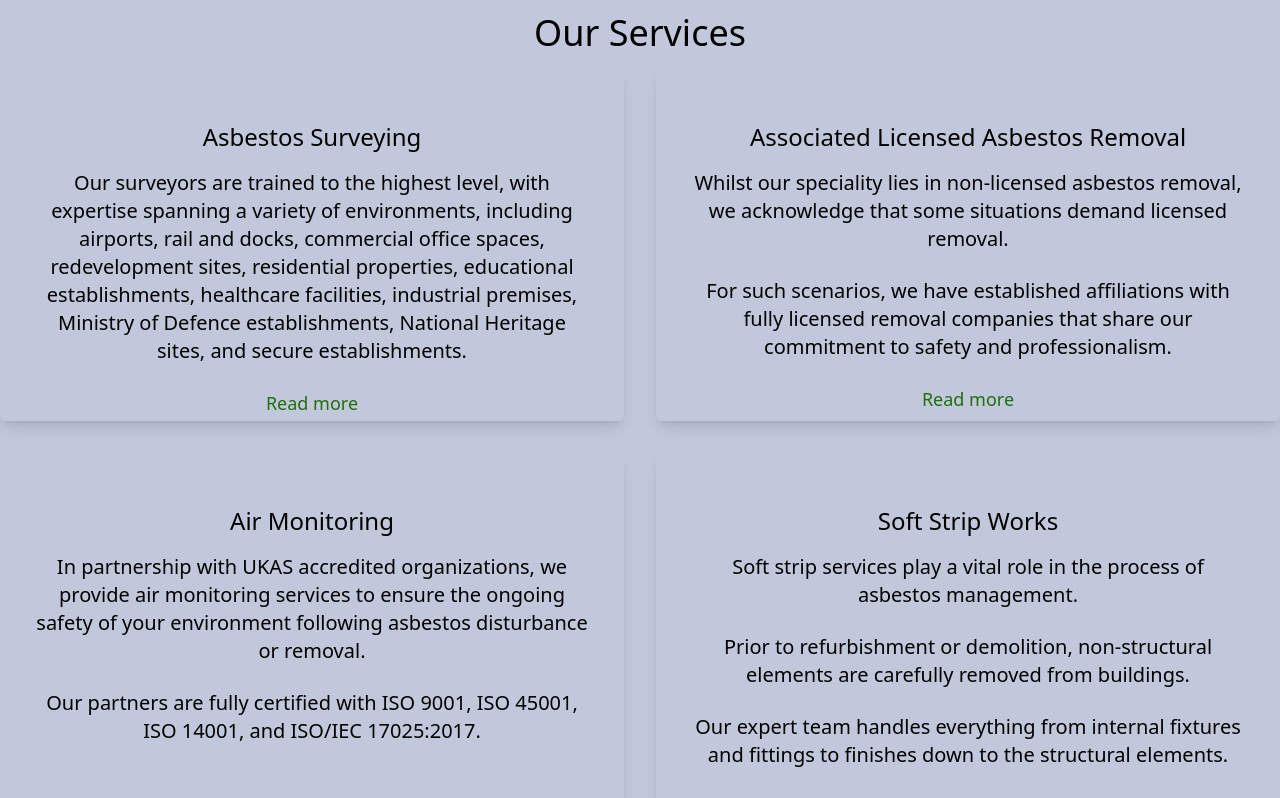
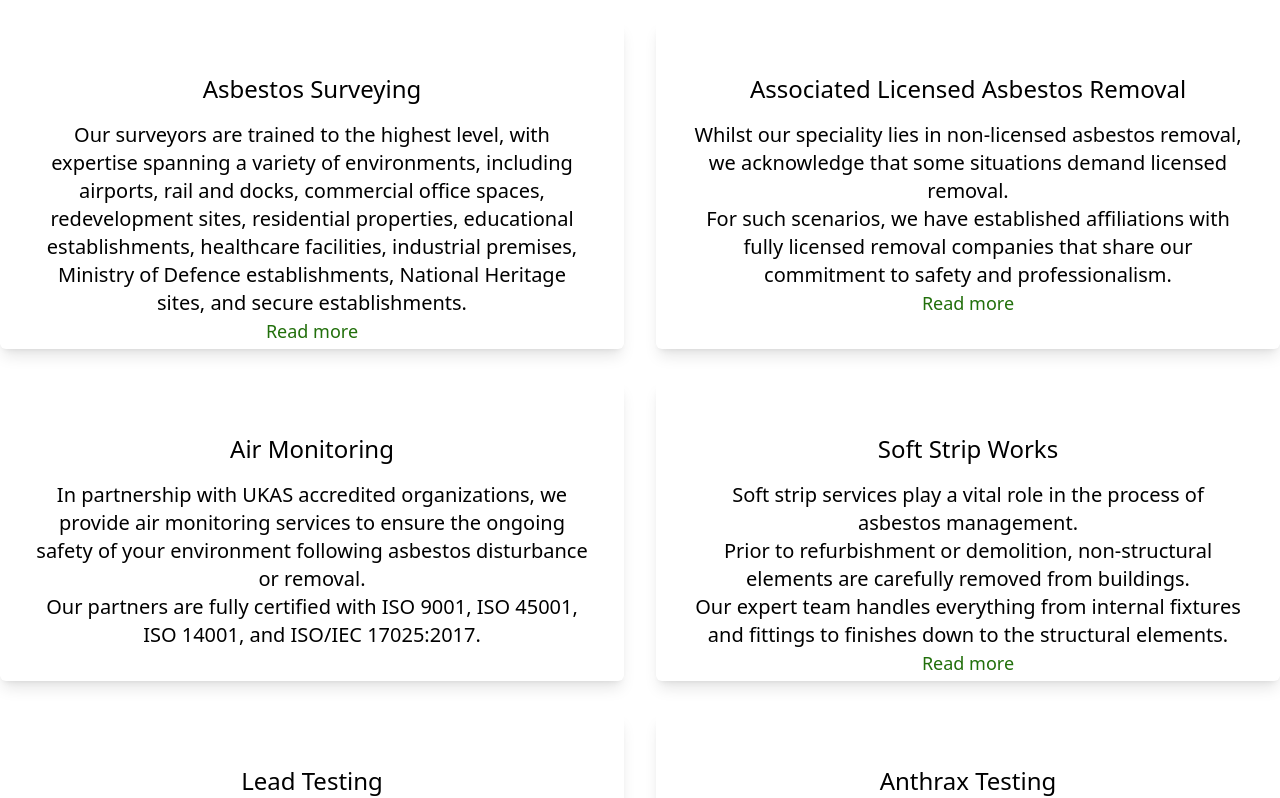
Before and after one commit to jcamargoUK/acmfinal, a Next.js app: page / in a window 1280 px wide. Shown: the part 1001-1799 px from the top of the page. Built offline with nearby package versions, Linux system fonts and the light colour scheme.

Commit message:
working on

```diff
--- a/components/contactSection.jsx
+++ b/components/contactSection.jsx
@@ -83,7 +83,7 @@ export default function ContactSection() {
         className='
         subtitles
           '>
-            Get in Touch
+            Talk To Us!
       </h1>
       <form
         className=' flex flex-col p-2 pt-4 md:text-2xl'
@@ -103,7 +103,7 @@ export default function ContactSection() {
           bg-gray-300
           text-gray-600
           text-center
-          border-2
+
           w-5/6
           flex
           m-auto
@@ -132,7 +132,7 @@ export default function ContactSection() {
           bg-gray-300
           text-gray-600
           text-center
-          border-2
+
           w-5/6
           flex
           m-auto
@@ -154,7 +154,7 @@ export default function ContactSection() {
             bg-gray-300
             text-gray-600
             text-left
-            border-2
+
             w-5/6
             flex
             m-auto
--- a/src/app/globals.css
+++ b/src/app/globals.css
@@ -6,7 +6,6 @@
   .paragraph{
     @apply
     text-lg px-2 text-left
-    pb-6
     m-auto
     md:text-3xl
     md:px-8
@@ -41,6 +40,7 @@
     lg:basis-1/2
     lg:flex-1
     mx-auto
+    md:max-w-[80%]
     rounded-md
     lg:max-w-[45%]
     xl:basis-1/3
--- a/tailwind.config.js
+++ b/tailwind.config.js
@@ -8,9 +8,11 @@ module.exports = {
   theme: {
     colors: {
       text: '#2D322C',
-      backgroud: '#C1C8DB',
+      background:'#f6eef0',
+
+      // backgroud: '#f7ebfa',
       primary: '#216F0B',
-      secondary: '#CAD8C7'
+      secondary: '#8c266c'
     }
 
     },
```
